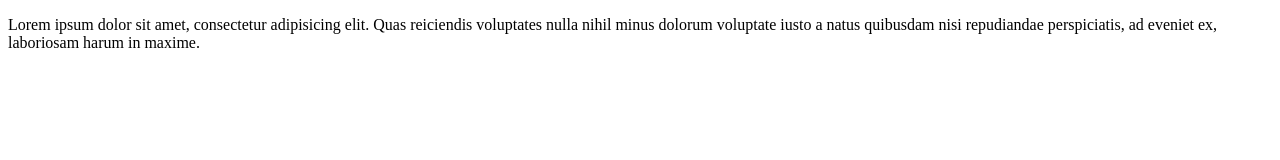
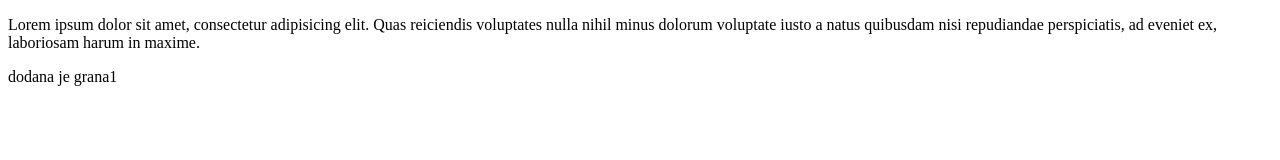
Before and after one commit to iskrtic/test1, a plain HTML site: page index.html in a window 1280 px wide. Drawn offline with Linux system fonts and the light colour scheme.

Commit message:
grana 1 dodala Ivana

```diff
--- a/index.html
+++ b/index.html
@@ -12,5 +12,6 @@
       voluptates nulla nihil minus dolorum voluptate iusto a natus quibusdam
       nisi repudiandae perspiciatis, ad eveniet ex, laboriosam harum in maxime.
     </p>
+    <p>dodana je grana1</p>
   </body>
 </html>
```
